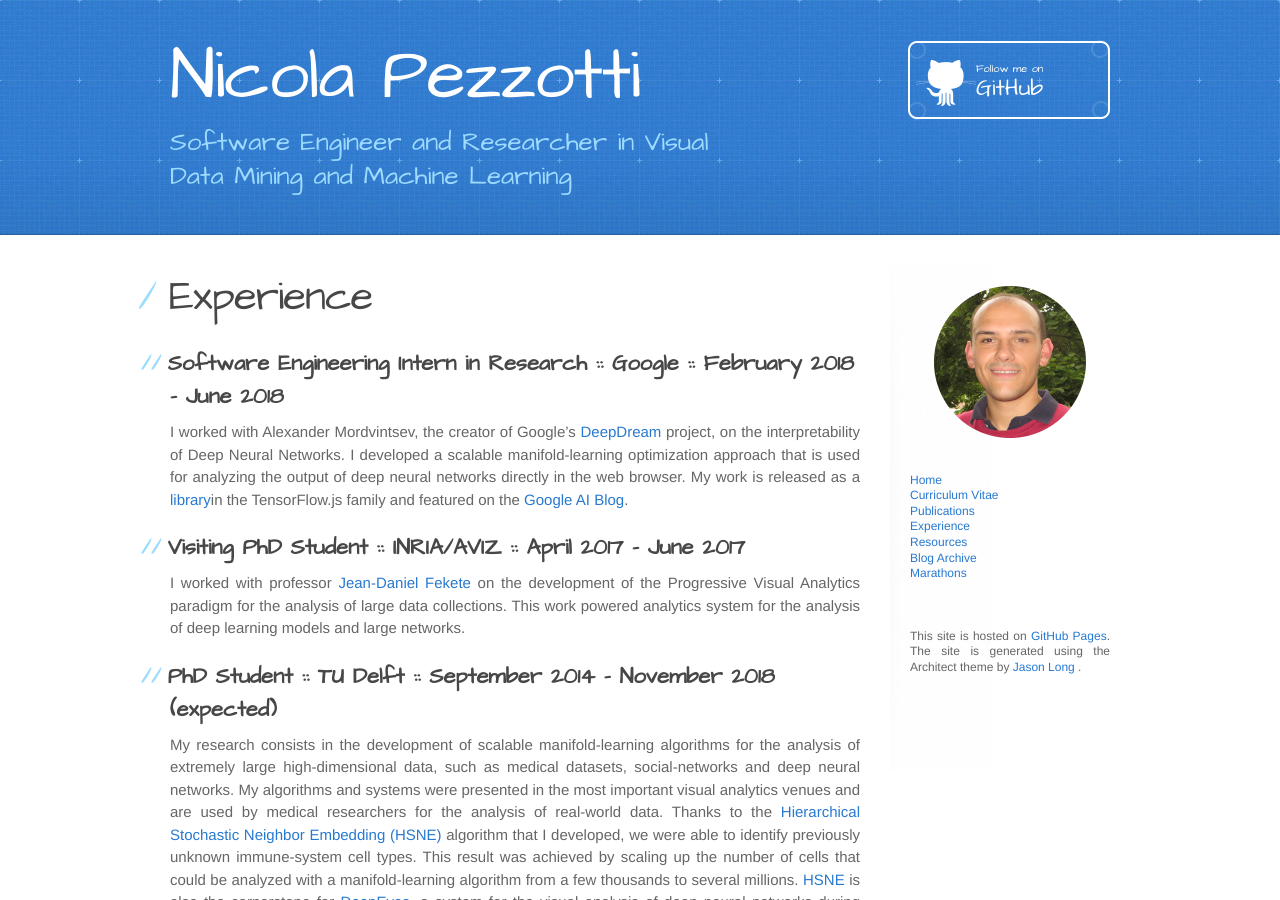
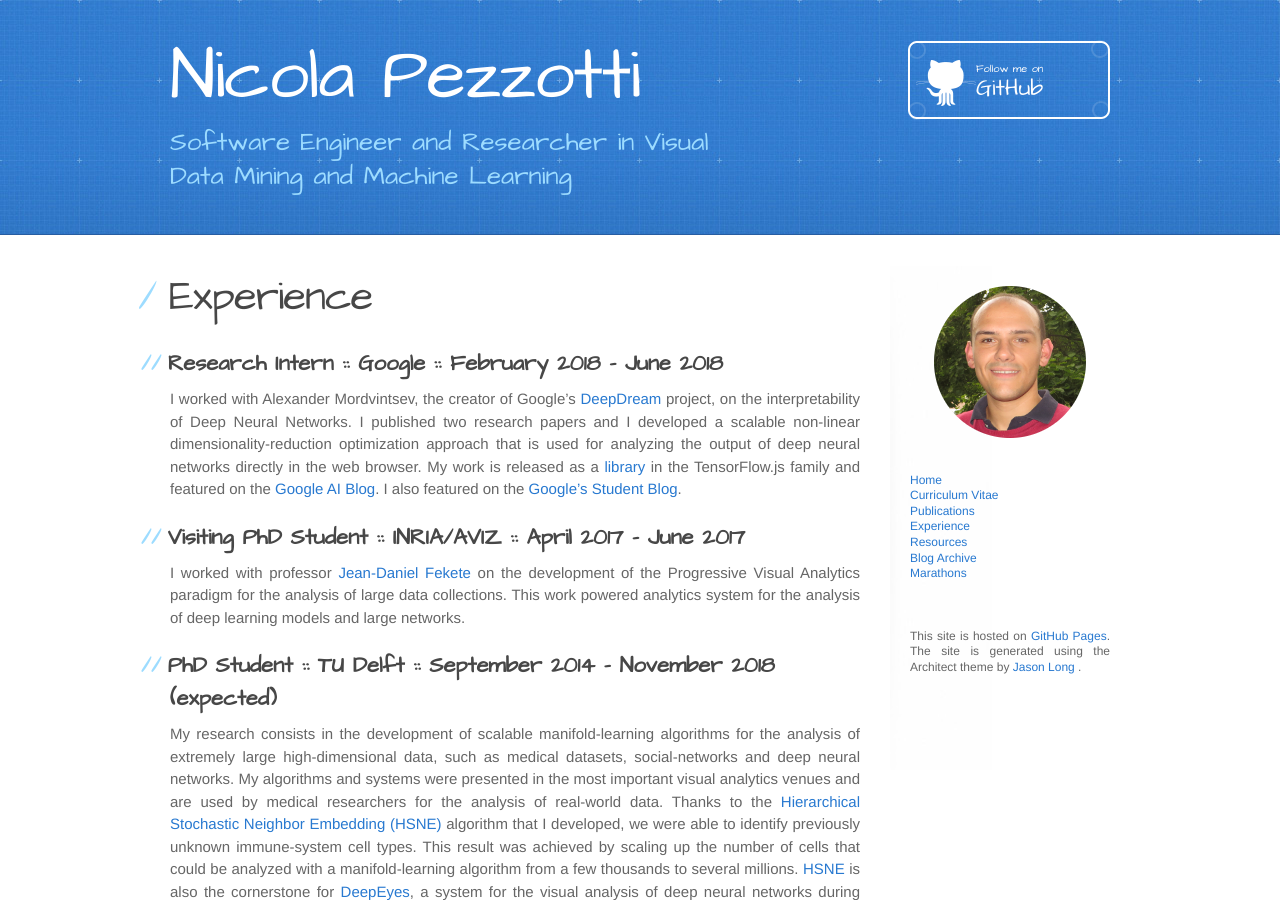
Before and after one commit to Nicola17/Nicola17.github.io, a Jekyll site: the page built from experience/index.md, in a window 1280 px wide and 900 px high. Built offline with Jekyll 4.4.1, drawn with Linux system fonts in a browser that asks for light colours.

Commit message:
Update index.md

```diff
--- a/experience/index.md
+++ b/experience/index.md
@@ -6,11 +6,12 @@ title: Nicola Pezzotti - Publications
 Experience
 ================
 
-Software Engineering Intern in Research :: Google :: February 2018 - June 2018
+Research Intern :: Google :: February 2018 - June 2018
 -------
 I worked with Alexander Mordvintsev, the creator of Google's [DeepDream](https://it.wikipedia.org/wiki/Deep_Dream) project, on the interpretability of Deep Neural Networks.
-I developed a scalable manifold-learning optimization approach that is used for analyzing the output of deep neural networks directly in the web browser.
-My work is released as a [library](https://github.com/tensorflow/tfjs-tsne)in the TensorFlow.js family and featured on the [Google AI Blog](https://ai.googleblog.com/2018/06/realtime-tsne-visualizations-with.html).
+I published two research papers and I developed a scalable non-linear dimensionality-reduction optimization approach that is used for analyzing the output of deep neural networks directly in the web browser.
+My work is released as a [library](https://github.com/tensorflow/tfjs-tsne) in the TensorFlow.js family and featured on the [Google AI Blog](https://ai.googleblog.com/2018/06/realtime-tsne-visualizations-with.html).
+I also featured on the [Google's Student Blog](https://students.googleblog.com/2018/08/getting-to-know-research-intern-nicola.html).
 
 Visiting PhD Student :: INRIA/AVIZ :: April 2017 - June 2017
 -------
```
